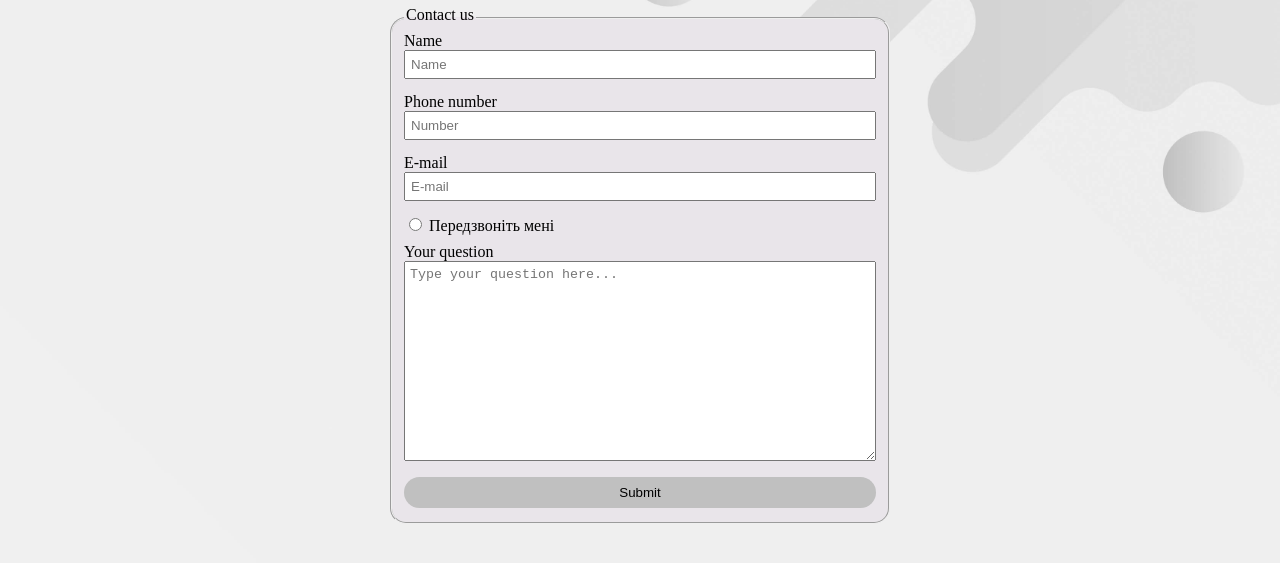
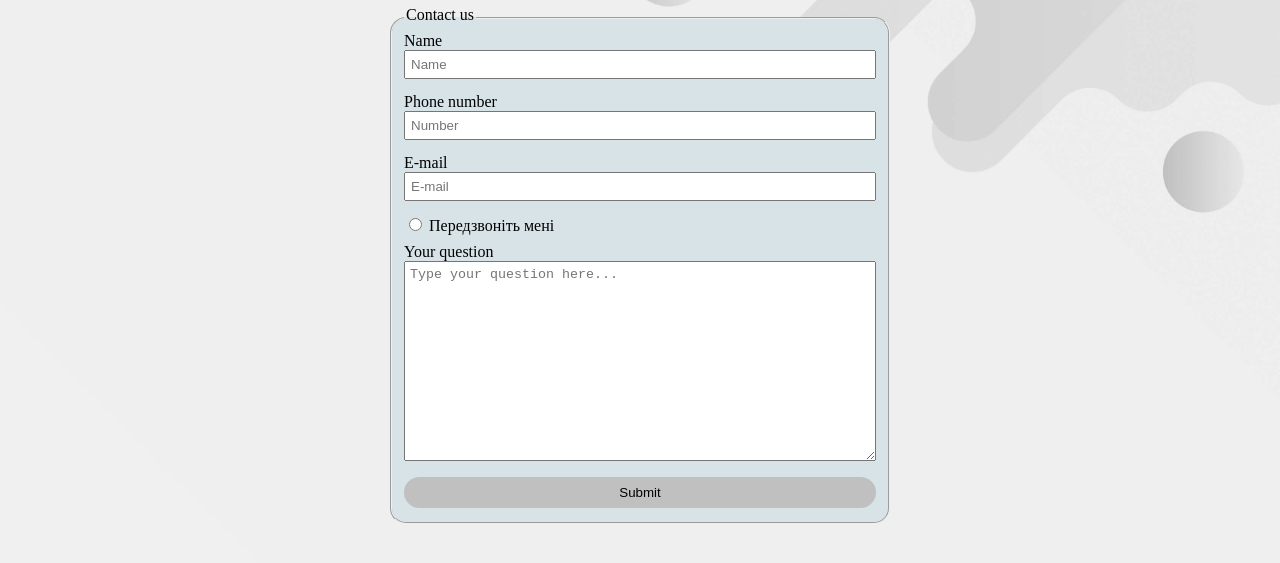
Before and after one commit to Paradisco96/html-css-practice, a plain HTML site: page pages/contacts.html in a window 1280 px wide. Shown: the part 196-759 px from the top of the page. Drawn offline with Linux system fonts and the light colour scheme.

Commit message:
Обновлены стили

```diff
--- a/styles/style.css
+++ b/styles/style.css
@@ -140,7 +140,7 @@ body {
 fieldset {
   width: 500px;
   margin: 15px auto;
-  background-color: rgb(233, 229, 234);
+  background-color: rgb(216, 227, 232);
   border-radius: 16px;
 }
 
```
